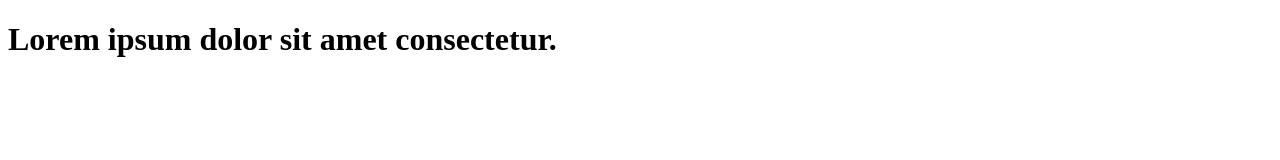
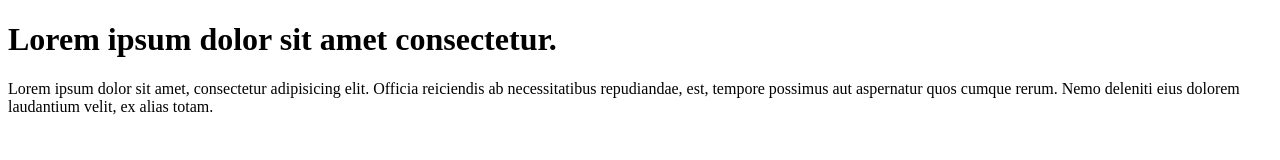
Before and after one commit to princzshukla/learn-git, a plain HTML site: page index.html in a window 1280 px wide. Drawn offline with Linux system fonts and the light colour scheme.

Commit message:
paragraph added

```diff
--- a/index.html
+++ b/index.html
@@ -7,6 +7,11 @@
 </head>
 <body>
     <h1>Lorem ipsum dolor sit amet consectetur.</h1>
+    <p>Lorem ipsum dolor sit amet, consectetur adipisicing elit.
+         Officia reiciendis ab necessitatibus repudiandae, est,
+         tempore possimus aut aspernatur quos cumque rerum.
+          Nemo deleniti eius dolorem laudantium velit,
+           ex alias totam.</p>
 
 </body>
 </html>
```
